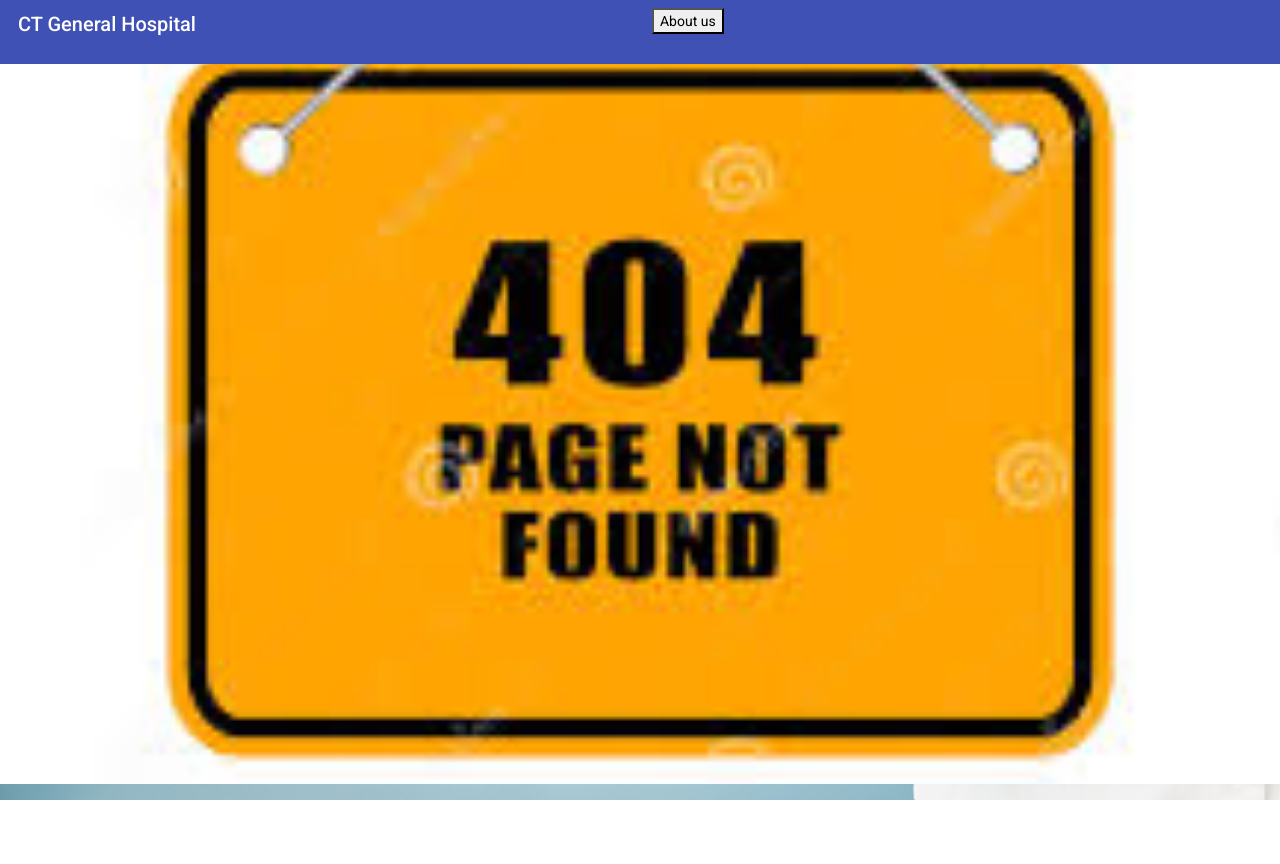
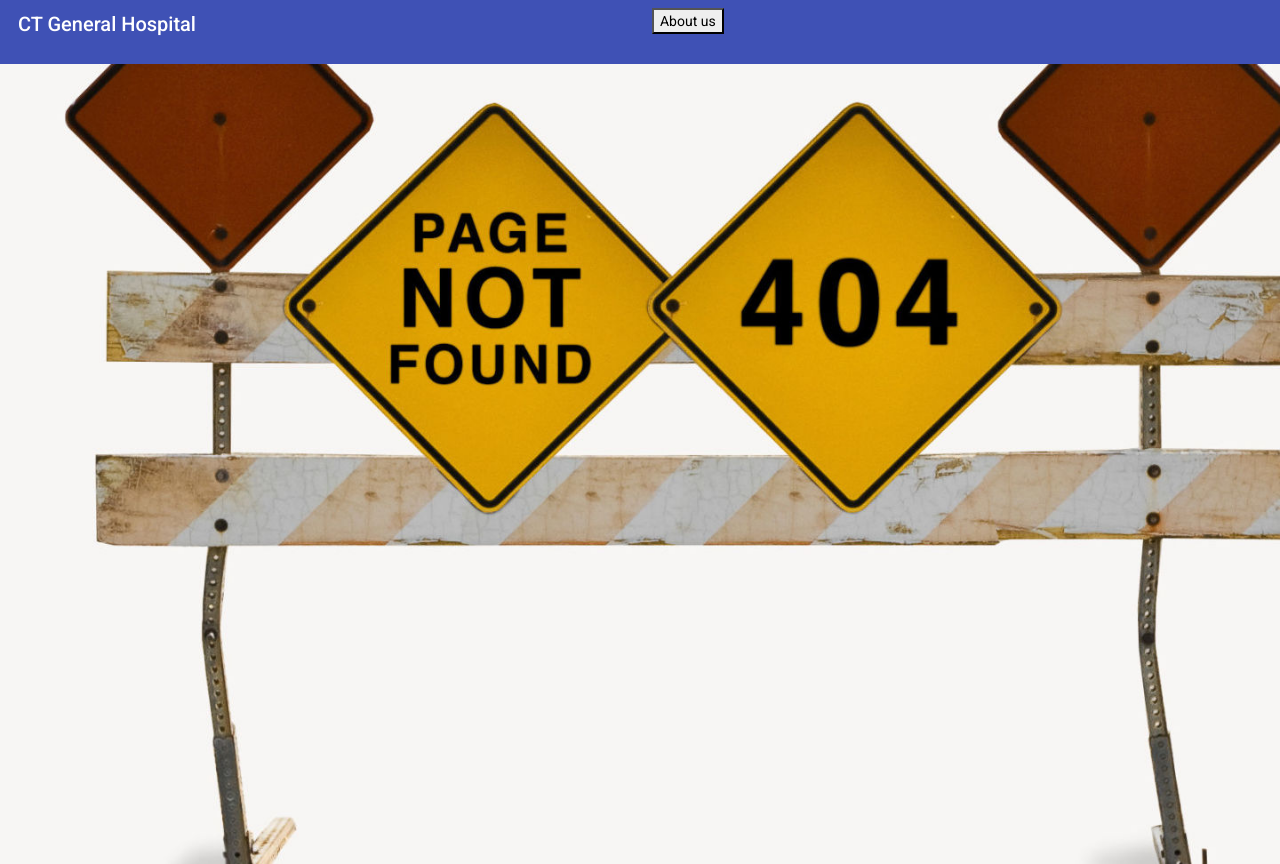
Before and after one commit to krishs09/pms-static-app, an Angular app: page /404 in a window 1280 px wide. Before the commit the page ends 800 px from the top, so only its background shows below. Built offline with nearby package versions, Linux system fonts and the light colour scheme.

Commit message:
modified

```diff
--- a/src/app/pagenotfound/pagenotfound.component.css
+++ b/src/app/pagenotfound/pagenotfound.component.css
@@ -1,10 +1,11 @@
 .background{
     background-size: cover;
     /* background-repeat: no-repeat; */
-    background-position: center center;
-    background-attachment: fixed;
+    /* background-position: center center; */
+    /* background-attachment: fixed; */
     /* background: url(/assets/default.png) center center cover no-repeat fixed; */
    /* background-image: url(/assets/default.png ); */
-   height: 90%;
-   width: 100%;
+   height: -webkit-fill-available;
+   /* width: 100%; */
+
 }
--- a/src/app/pagenotfound/pagenotfound.component.html
+++ b/src/app/pagenotfound/pagenotfound.component.html
@@ -1,3 +1,3 @@
-<div class="background" [ngStyle]="{'background-image': 'url(assets/404not.jfif )'}">
+<div class="background" [ngStyle]="{'background-image': 'url(assets/notfound.jpg )'}">
 
 </div>
```
Also changed, not shown: src/assets/notfound.jpg (added).
